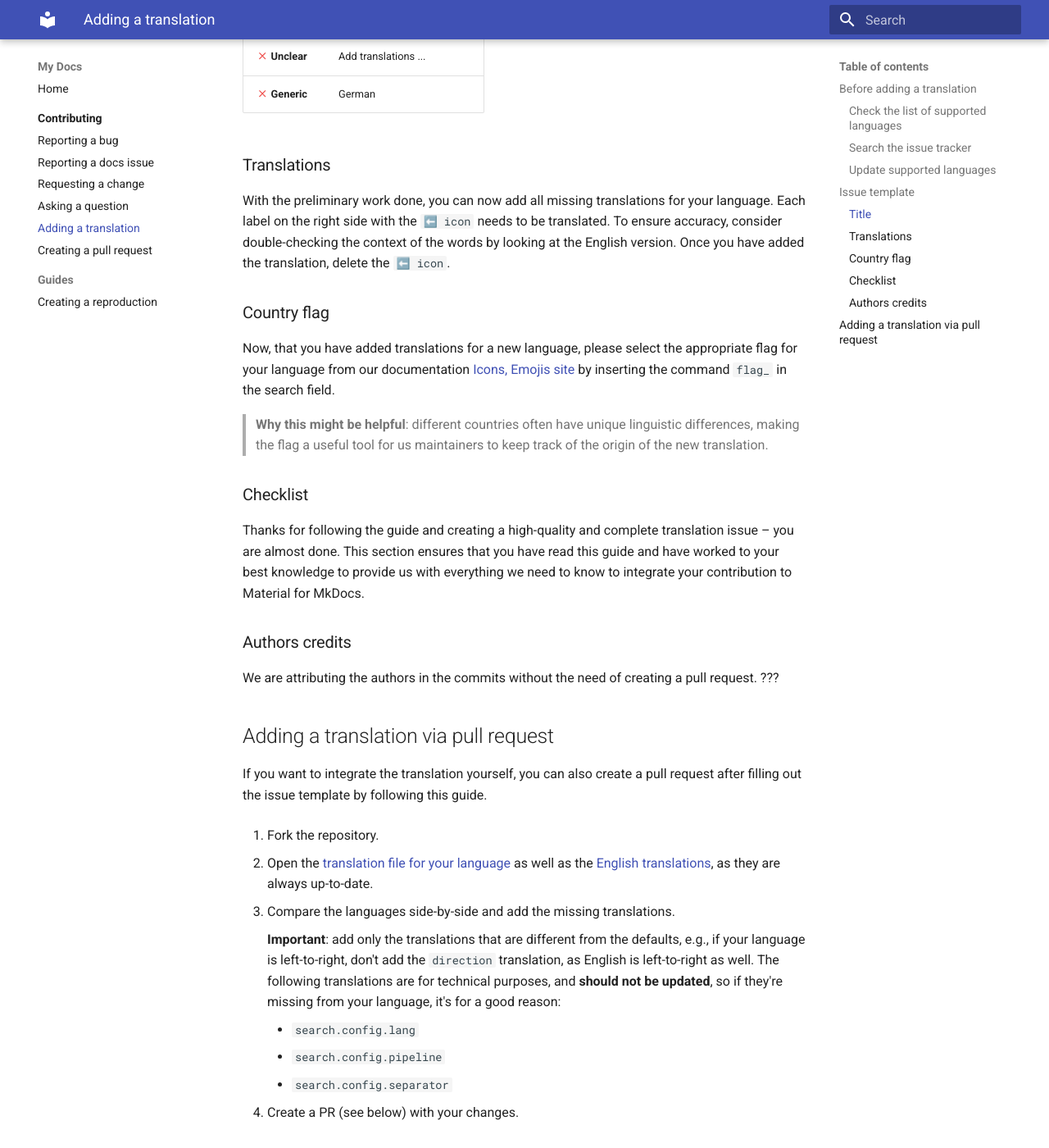
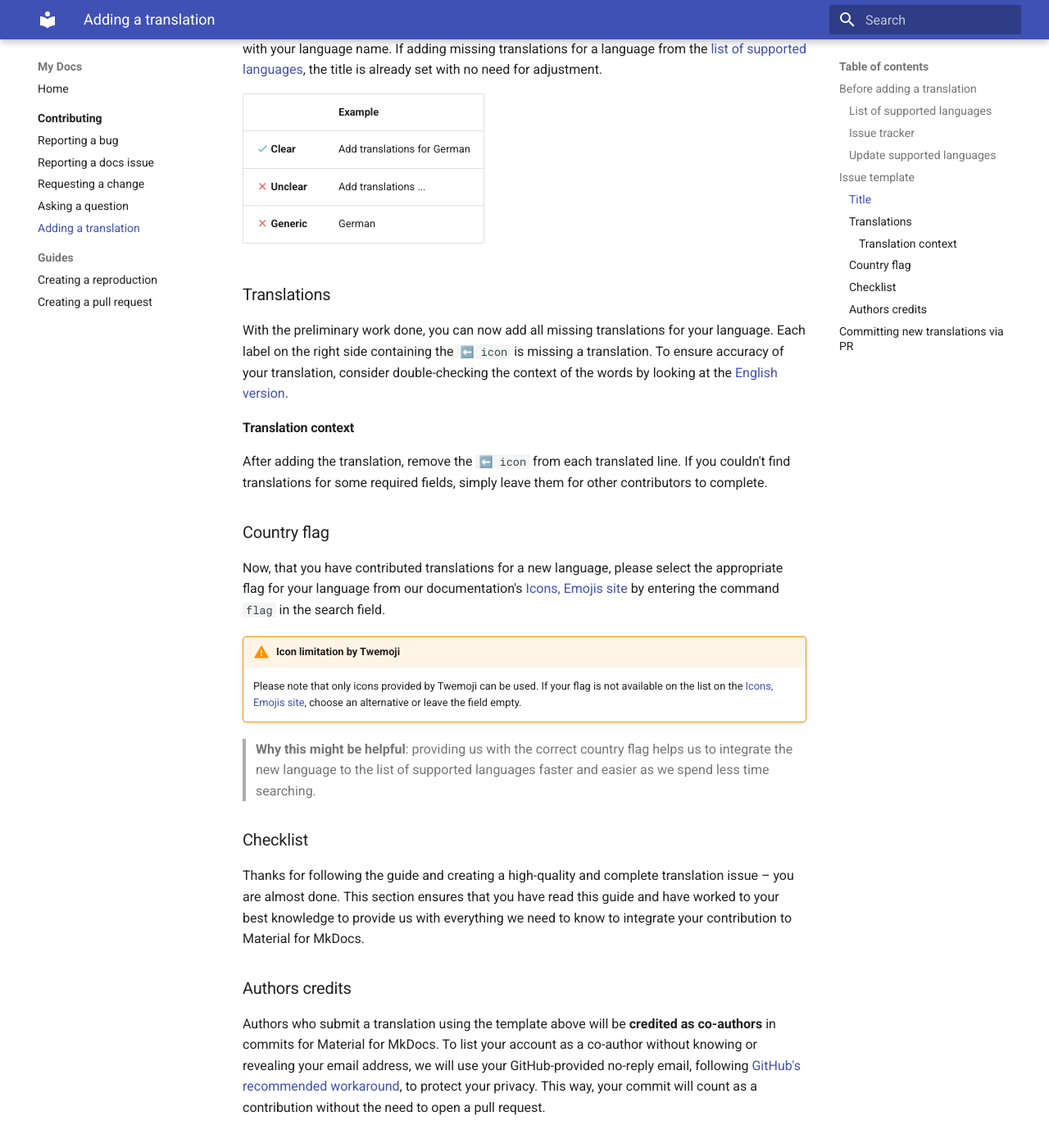
Before and after one commit to katharinalisalin/demo-bug-template, an MkDocs documentation site: the page built from docs/contributing/adding-a-translation.md, in a window 1280 px wide and 1400 px high, scrolled down 1843 px. Shown: the whole window at 82% size. Built offline with MkDocs 1.6.1 and Material for MkDocs 9.7.7, drawn with Linux system fonts in a browser that asks for light colours; some of the changed text lies outside the part shown.

Commit message:
Updated issue template

```diff
--- a/docs/contributing/adding-a-translation.md
+++ b/docs/contributing/adding-a-translation.md
@@ -15,16 +15,17 @@ Given the constant expansion of our project and the frequent translation updates
 it is important to check the following things before submitting a translation
 contribution.
 
-### Check the list of supported languages
+### List of supported languages
 
 Chances are your language is already supported by Material for MkDocs. Hence,
 before investing your time and contributing a new translation for your language,
 ensure that your language is not already supported by checking the
 [list of supported languages].
 
-[:material-translate-variant:&nbsp; List of supported languages][List of supported languages]{ .md-button .md-button--primary }
+[:material-earth-plus:&nbsp; Search for your language][Search for your language]{ .md-button .md-button--primary }
 
-  [List of supported languages]: https://squidfunk.github.io/mkdocs-material/setup/changing-the-language/#site-language
+  [list of supported languages]: https://squidfunk.github.io/mkdocs-material/setup/changing-the-language/#site-language
+  [Search for your language]: https://squidfunk.github.io/mkdocs-material/setup/changing-the-language/#site-language
 
 Suppose Material for MkDocs already provides support for your language. In that
 case, you can check the completeness of the translations, which are displayed
@@ -34,17 +35,16 @@ issue and [add a translation] with the help of this guide.
 
   [Add a translation]: https://github.com/squidfunk/mkdocs-material/issues/new?assignees=&labels=change+request&template=04-add-a-translation.yml&title=Add+translations+for+...
 
-
-### Search the issue tracker
+### Issue tracker
 
 Our issue tracker might already contain an open issue with a contribution with
 missing translations for your language that still needs to be integrated by us
 maintainers. To avoid investing your time in duplicated work, please search the
 [issue tracker] beforehand.
 
-[:octicons-issue-opened-24:&nbsp; Issue tracker][Issue tracker]{ .md-button .md-button--primary }
+[:octicons-issue-opened-24:&nbsp; Search our issue tracker][Search our issue tracker]{ .md-button .md-button--primary }
 
-  [issue tracker]: https://github.com/squidfunk/mkdocs-material/issues
+  [search our issue tracker]: https://github.com/squidfunk/mkdocs-material/issues
 
 ### Update supported languages
 
@@ -55,8 +55,17 @@ the [list of supported languages]. This will redirect you to a new issue
 template that will be automatically filled with basic information and have
 highlighted fields that need to be adjusted by you.
 
+[:material-translate-variant:&nbsp; Add missing translations][Update your translations]{ .md-button .md-button--primary }
+
  [List of supported languages]: https://squidfunk.github.io/mkdocs-material/setup/changing-the-language/#site-language
+ [Update your translations]: https://squidfunk.github.io/mkdocs-material/setup/changing-the-language/#site-language
 
+
+At this point, when you have made sure, that Material for MkDocs doesn't support
+language already, you can add translations for your language by following the
+issue template.
+
+---
 
 ## Issue template
 
@@ -95,23 +104,37 @@ the title is already set with no need for adjustment.
 ### Translations
 
 With the preliminary work done, you can now add all missing translations for
-your language. Each label on the right side with the `⬅️ icon` needs to be
-translated. To ensure accuracy, consider double-checking the context of the
-words by looking at the English version. Once you have added the translation,
-delete the `⬅️ icon`.
+your language. Each label on the right side containing the `⬅️ icon` is missing
+a translation. To ensure accuracy of your translation, consider double-checking
+the context of the words by looking at the [English version].
+
+[English version]: https://github.com/squidfunk/mkdocs-material/tree/master/src/partials/languages
+
+#### Translation context
+
+
+
+After adding the translation, remove the `⬅️ icon` from each translated line. If
+you couldn't find translations for some required fields, simply leave them for
+other contributors to complete.
 
 ### Country flag
 
-Now, that you have added translations for a new language, please select the
-appropriate flag for your language from our documentation [Icons, Emojis site]
-by inserting the command `flag_` in the search field.
+Now, that you have contributed translations for a new language, please select
+the appropriate flag for your language from our documentation's [Icons, Emojis site]
+by entering the command `flag` in the search field.
 
-> __Why this might be helpful__: different countries often have unique
-> linguistic differences, making the flag a useful tool for us maintainers to
-> keep track of the origin of the new translation.
+!!! warning "Icon limitation by Twemoji"
+
+    Please note that only icons provided by Twemoji can be used. If your flag is
+    not available on the list on the [Icons, Emojis site], choose an alternative
+    or leave the field empty.
+
+> __Why this might be helpful__: providing us with the correct country flag
+> helps us to integrate the new language to the list of supported languages
+> faster and easier as we spend less time searching.
 
  [Icons, Emojis site]: https://squidfunk.github.io/mkdocs-material/reference/icons-emojis/#search
-
 
 ### Checklist
 
@@ -122,13 +145,22 @@ we need to know to integrate your contribution to Material for MkDocs.
 
 ### Authors credits
 
-We are attributing the authors in the commits without the need of creating a
-pull request. ???
+Authors who submit a translation using the template above will be
+__credited as co-authors__ in commits for Material for MkDocs. To list your
+account as a co-author without knowing or revealing your email address, we will
+use your GitHub-provided no-reply email, following
+[GitHub's recommended workaround], to protect your privacy. This way, your
+commit will count as a contribution without the need to open a pull request.
 
-## Adding a translation via pull request
+ [GitHub's recommended workaround]: https://docs.github.com/en/pull-requests/committing-changes-to-your-project/creating-and-editing-commits/creating-a-commit-with-multiple-authors
 
-If you want to integrate the translation yourself, you can also create a pull
-request after filling out the issue template by following this guide.
+## Committing new translations via PR
+
+If you want to contribute missing translations for a new or supported language
+by creating a pull request in order to be listed as the solo author on the
+commit, you can open it after submitting the translation issue. Ensure that you
+thoroughly read the pull request guide below to prevent breaking functionality
+in the translation file.
 
 1.  Fork the repository.
 
@@ -151,3 +183,7 @@ request after filling out the issue template by following this guide.
 
   [translation file for your language]: https://github.com/squidfunk/mkdocs-material/tree/master/src/partials/languages
   [English translations]: https://github.com/squidfunk/mkdocs-material/tree/master/src/partials/languages/en.html
+
+
+
+Twemoji, which we take the flags from, does not provide a Catalan flag, which is why we've chosen the closest option that is the Spanish flag (go to our icon search and search for flag). We're aware that this is not perfect, but it's only meant for visual orientation. It's not political by any means. We'll add a note to the documentation.
--- a/mkdocs.yml
+++ b/mkdocs.yml
@@ -33,6 +33,7 @@ nav:
     - Requesting a change: contributing/change-request.md
     - Asking a question: https://github.com/squidfunk/mkdocs-material/discussions
     - Adding a translation: contributing/adding-a-translation.md
-    - Creating a pull request: contributing/pull-request.md
+
   - Guides:
     - Creating a reproduction: contributing/reproduction.md
+    - Creating a pull request: contributing/pull-request.md
```
Also changed, not shown: 1 other file.
